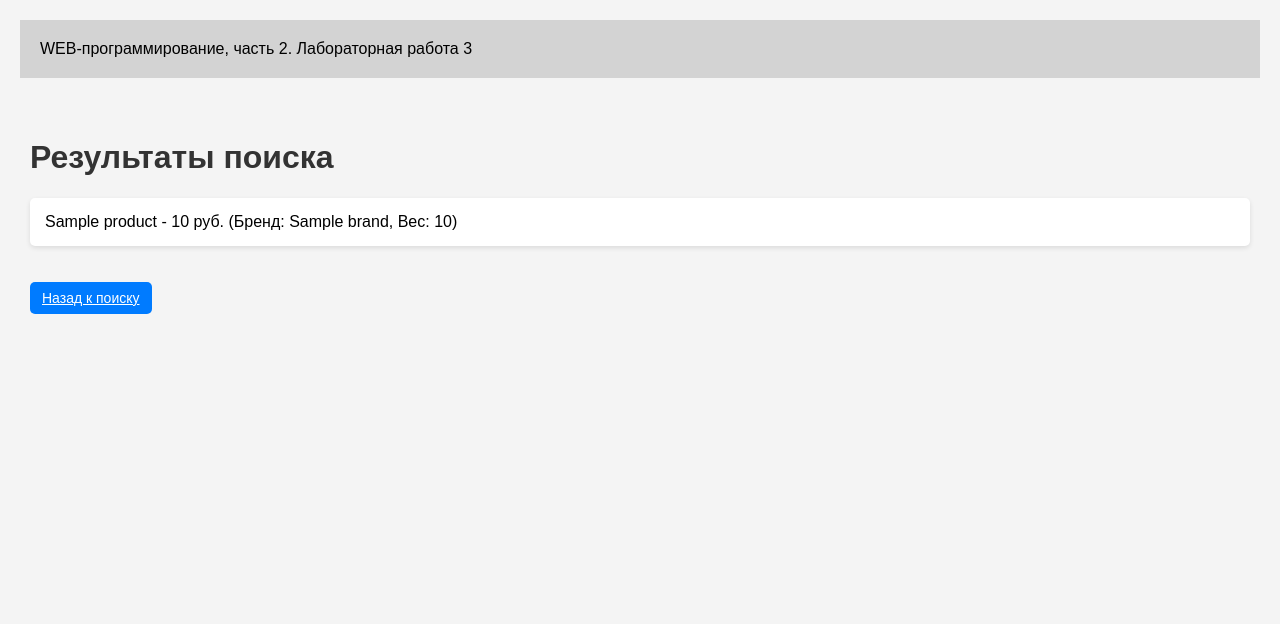
After one commit to Ekatuh/lapki-webki2semestr, a Flask app: template templates/lab3/results.html in a window 1280 px wide. The commit adds this page. Shown: the top 624 px of the page. Run offline with Flask 3, Linux system fonts and the light colour scheme; the template is opened without the code that fills it: most values are stand-ins (such as "Sample title", 1, 10 or a date in 2020).

Commit message:
Поиск по цене товаров

```diff
--- a/lab3.py
+++ b/lab3.py
@@ -167,3 +167,37 @@ def bilet():
 @lab3.route('/lab3/ofrmbilet')
 def ofrmbilet():
     return render_template('lab3/ofrmbilet.html')
+
+products = [
+    {'name': 'Шоколад "Хрустящие печенье"', 'price': 250, 'brand': 'Ritter Sport', 'weight': '100g'},
+    {'name': 'Шоколад "Пралине"', 'price': 210, 'brand': 'Ritter Sport', 'weight': '100g'},
+    {'name': 'Шоколад "Мята"', 'price': 150, 'brand': 'Ritter Sport', 'weight': '100g'},
+    {'name': 'Шоколад "Лесной орех"', 'price': 230, 'brand': 'Ritter Sport', 'weight': '100g'},
+    {'name': 'Шоколад "Какао-мусс"', 'price': 120, 'brand': 'Ritter Sport', 'weight': '100g'},
+    {'name': 'Шоколад "Карамельный мусс"', 'price': 110, 'brand': 'Ritter Sport', 'weight': '100g'},
+    {'name': 'Шоколад "Клубника с йогуртом"', 'price': 160, 'brand': 'Ritter Sport', 'weight': '100g'},
+    {'name': 'Шоколад "Марципан"', 'price': 155, 'brand': 'Ritter Sport', 'weight': '100g'},
+    {'name': 'Шоколад "Клубника и мята"', 'price': 190, 'brand': 'Ritter Sport', 'weight': '100g'},
+    {'name': 'Шоколад "Соленый миндаль и мёд"', 'price': 300, 'brand': 'Ritter Sport', 'weight': '100g'},
+    {'name': 'Шоколад "Лимон и йогурт"', 'price': 270, 'brand': 'Ritter Sport', 'weight': '100g'},
+    {'name': 'Шоколад "Кофе гляссе"', 'price': 180, 'brand': 'Ritter Sport', 'weight': '100g'},
+    {'name': 'Шоколад "Молочный шоколад"', 'price': 100, 'brand': 'Ritter Sport', 'weight': '100g'},
+    {'name': 'Шоколад "Темный шоколаад"', 'price': 90, 'brand': 'Ritter Sport', 'weight': '100g'},
+    {'name': 'Шоколад "Белый шоколлад"', 'price': 136, 'brand': 'Ritter Sport', 'weight': '100g'},
+    {'name': 'Шоколад "Цельный миндаль"', 'price': 170, 'brand': 'Ritter Sport', 'weight': '100g'},
+    {'name': 'Шоколад "Кокос"', 'price': 173, 'brand': 'Ritter Sport', 'weight': '100g'},
+    {'name': 'Шоколад "Ром, изюм, орех"', 'price': 137, 'brand': 'Ritter Sport', 'weight': '100g'},
+    {'name': 'Шоколад "Карамельный мусс"', 'price': 179, 'brand': 'Ritter Sport', 'weight': '100g'},
+    {'name': 'Шоколад " Крем-брюле"', 'price': 215, 'brand': 'Ritter Sport', 'weight': '100g'},
+]
+
+@lab3.route('/lab3/chocalete', methods=['GET', 'POST'])
+def search():
+    if request.method == "POST":
+        min_price = request.form.get('min_price', type=float)
+        max_price = request.form.get('max_price', type=float)
+
+        filtered_products = [product for product in products if min_price <= product['price'] <= max_price]
+        return render_template('lab3/results.html', products=filtered_products)
+
+    return render_template('lab3/search.html')
--- a/templates/lab3/lab3.html
+++ b/templates/lab3/lab3.html
@@ -30,5 +30,8 @@
         <li>
             <a href="/lab3/bilet">Железнодорожный билет</a>
         </li>
+        <li>
+            <a href="/lab3/chocalete">Шоколад</a>
+        </li>
     </ol>
 {% endblock %}
--- /dev/null
+++ b/templates/lab3/results.html
@@ -0,0 +1,66 @@
+{% extends "base.html" %}
+
+{% block lab %} Лабораторная работа 3 {% endblock %}
+
+{% block main %}
+<!DOCTYPE html>
+<html lang="ru">
+<head>
+    <meta charset="UTF-8">
+    <title>Результаты поиска</title>
+    <style>
+        body {
+            font-family: Arial, sans-serif;
+            background-color: #f4f4f4;
+            margin: 0;
+            padding: 20px;
+        }
+        h1 {
+            color: #333;
+        }
+        ul {
+            list-style-type: none;
+            padding: 0;
+        }
+        li {
+            background: #fff;
+            margin: 10px 0;
+            padding: 15px;
+            border-radius: 5px;
+            box-shadow: 0 2px 5px rgba(0, 0, 0, 0.1);
+        }
+        a {
+            background-color: #007BFF;
+            color: white;
+            border: none;
+            padding: 8px 12px;
+            border-radius: 5px;
+            cursor: pointer;
+            font-size: 14px;
+            text-align: center;
+            display: inline-block;
+            margin-top: 20px; ;
+        }
+        a:hover {
+            text-decoration: underline;
+        }
+        .no-products {
+            color: #999;
+        }
+    </style>
+</head>
+<body>
+    <h1>Результаты поиска</h1>
+    {% if products %}
+        <ul>
+            {% for product in products %}
+                <li>{{ product.name }} - {{ product.price }} руб. (Бренд: {{ product.brand }}, Вес: {{ product.weight }})</li>
+            {% endfor %}
+        </ul>
+    {% else %}
+        <p class="no-products">Товары не найдены.</p>
+    {% endif %}
+    <a href="/lab3/chocalete">Назад к поиску</a>
+</body>
+</html>
+{% endblock %}
```
Also changed, not shown: templates/lab3/search.html (added, +68 -0 lines).
